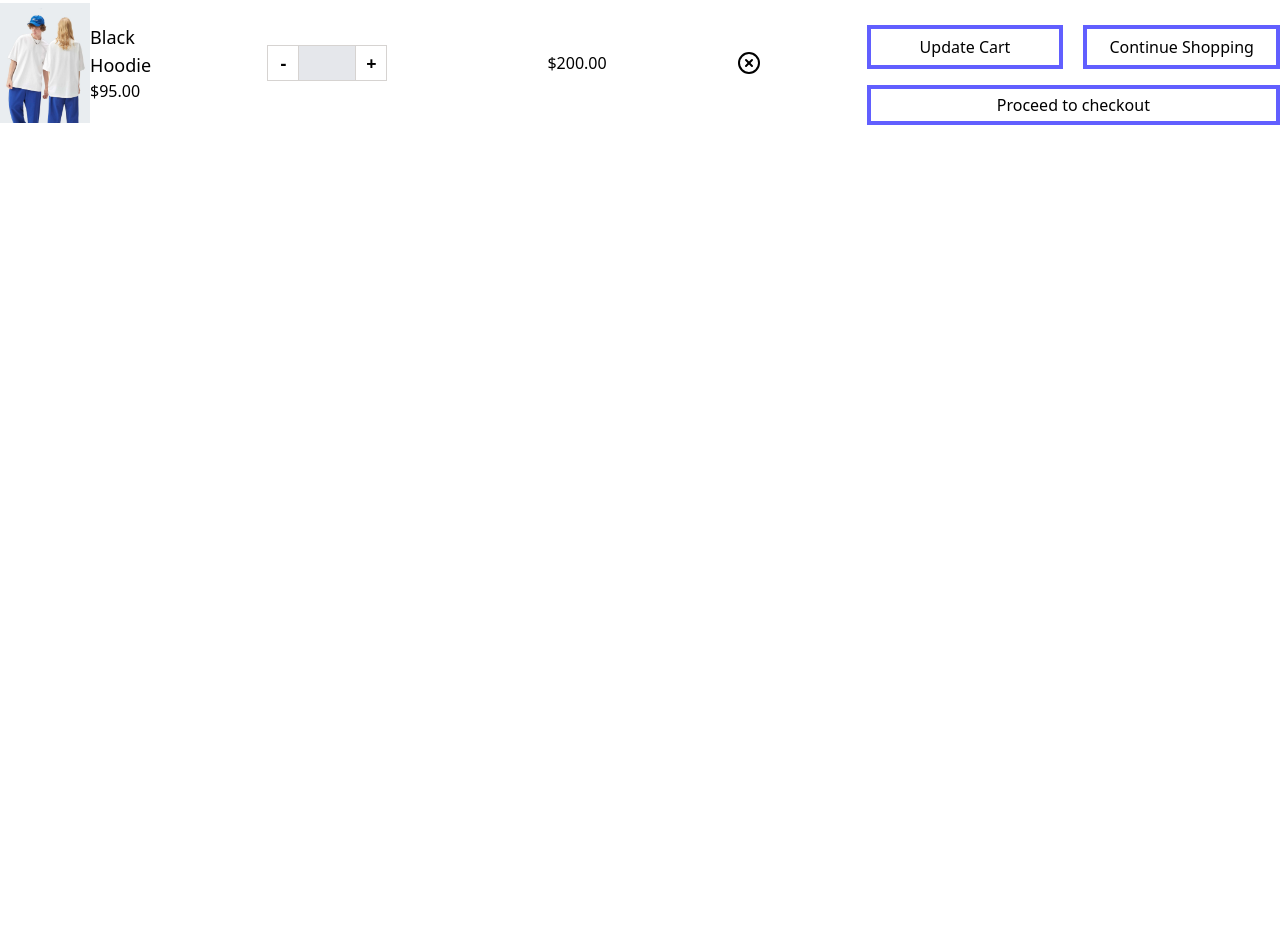
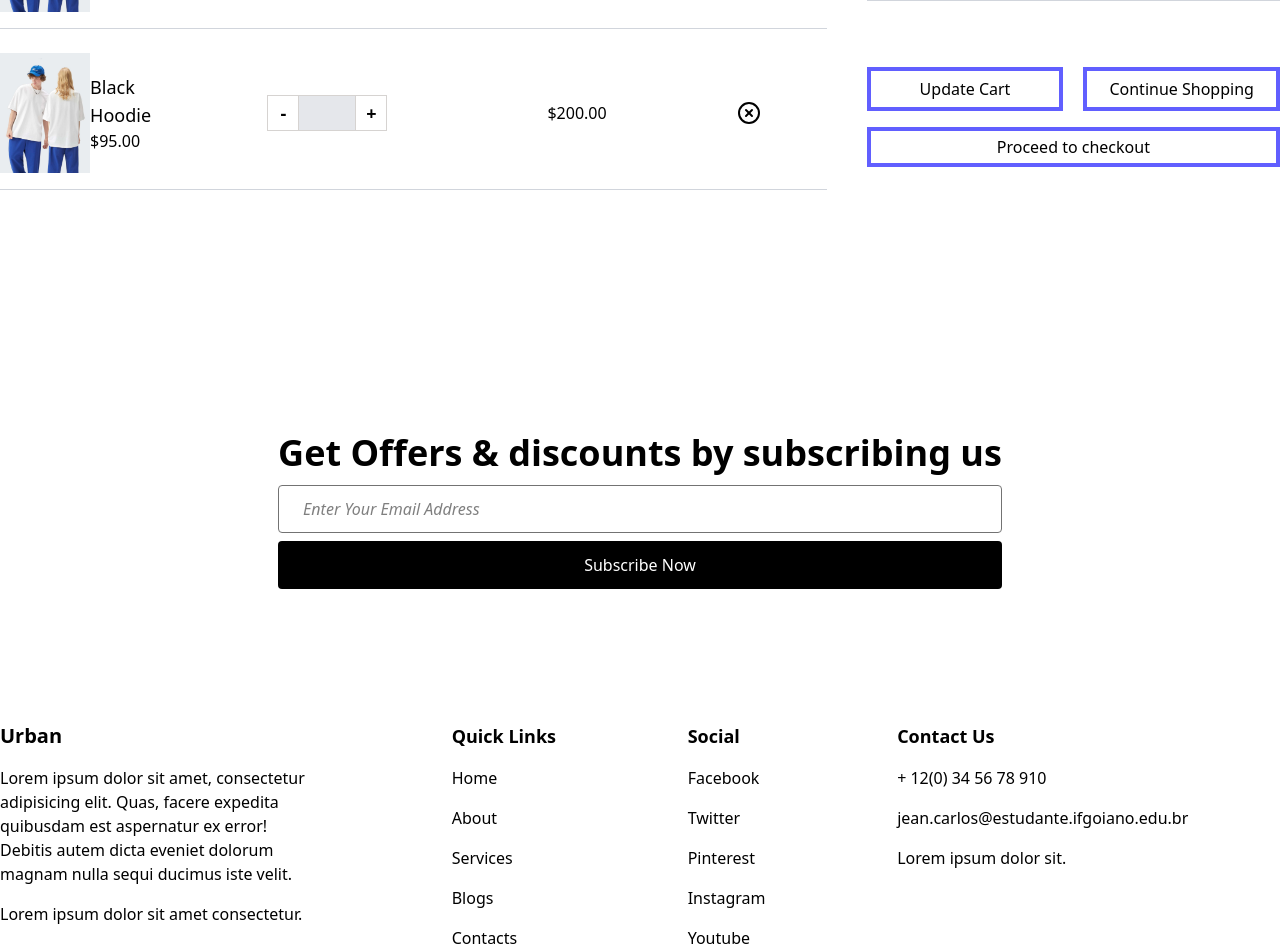
Before and after one commit to Zoidevzx/Projeto-Final-React, a Next.js app: page /cart in a window 1280 px wide. Shown: the part 460-1410 px from the top of the page. Before the commit the page ends 1271 px from the top, so only its background shows below. Built offline with nearby package versions, Linux system fonts and the light colour scheme.

Commit message:
Fim do Cart e ajustes no Shop

```diff
--- a/components/Cart.jsx
+++ b/components/Cart.jsx
@@ -1,5 +1,6 @@
 'use client'
 import { CircleX } from "lucide-react"
+import Link from 'next/link';
 
 export default function Cart() {
   return (
@@ -18,26 +19,7 @@ export default function Cart() {
               <p>Quantity</p>
               <p>Subtotal</p>
             </div>
-            <div className="grid grid-flow-row grid-cols-[1fr_2fr_1fr_1fr] gap-4">
-              <div className="flex-center">
-                <img src="item1_Home.png" alt="imagem 1" className="w-30 h-30 object-cover" />
-                <div>
-                  <h1 className='text-lg'>Black Hoodie</h1>
-                  <p>$95.00</p>
-                </div>
-              </div>
-              <div className="flex-center">
-                <button className='font-bold h-9 w-8 border-stone-300 border-1 text-lg'>-</button>
-                <input className='h-9 w-14 bg-gray-200 border-y-1 border-stone-300' type="text" name="" id="" />
-                <button className='font-bold h-9 w-8 border-stone-300 border-1 text-lg'>+</button>
-              </div>
-              <div className="flex-center">
-                <p>$200.00</p>
-              </div>
-              <div className="flex-center">
-                <CircleX />
-                <div className="border-b border-gray-300 mb-2"></div>
-              </div>
+            <div className="grid grid-cols-[1fr_2fr_1fr_1fr] gap-4 h-80 overflow-y-auto">
               <div className="flex-center">
                 <img src="item1_Home.png" alt="imagem 1" className="w-30 h-30 object-cover" />
                 <div>
@@ -56,6 +38,64 @@ export default function Cart() {
               <div className="flex-center">
                 <CircleX />
               </div>
+              <div className="col-span-4 border-b border-gray-300 mb-2"></div>
+              <div className="flex-center">
+                <img src="item1_Home.png" alt="imagem 1" className="w-30 h-30 object-cover" />
+                <div>
+                  <h1 className='text-lg'>Black Hoodie</h1>
+                  <p>$95.00</p>
+                </div>
+              </div>
+              <div className="flex-center">
+                <button className='font-bold h-9 w-8 border-stone-300 border-1 text-lg'>-</button>
+                <input className='h-9 w-14 bg-gray-200 border-y-1 border-stone-300' type="text" name="" id="" />
+                <button className='font-bold h-9 w-8 border-stone-300 border-1 text-lg'>+</button>
+              </div>
+              <div className="flex-center">
+                <p>$200.00</p>
+              </div>
+              <div className="flex-center">
+                <CircleX />
+              </div>
+              <div className="col-span-4 border-b border-gray-300 mb-2"></div>
+              <div className="flex-center">
+                <img src="item1_Home.png" alt="imagem 1" className="w-30 h-30 object-cover" />
+                <div>
+                  <h1 className='text-lg'>Black Hoodie</h1>
+                  <p>$95.00</p>
+                </div>
+              </div>
+              <div className="flex-center">
+                <button className='font-bold h-9 w-8 border-stone-300 border-1 text-lg'>-</button>
+                <input className='h-9 w-14 bg-gray-200 border-y-1 border-stone-300' type="text" name="" id="" />
+                <button className='font-bold h-9 w-8 border-stone-300 border-1 text-lg'>+</button>
+              </div>
+              <div className="flex-center">
+                <p>$200.00</p>
+              </div>
+              <div className="flex-center">
+                <CircleX />
+              </div>
+              <div className="col-span-4 border-b border-gray-300 mb-2"></div>
+              <div className="flex-center">
+                <img src="item1_Home.png" alt="imagem 1" className="w-30 h-30 object-cover" />
+                <div>
+                  <h1 className='text-lg'>Black Hoodie</h1>
+                  <p>$95.00</p>
+                </div>
+              </div>
+              <div className="flex-center">
+                <button className='font-bold h-9 w-8 border-stone-300 border-1 text-lg'>-</button>
+                <input className='h-9 w-14 bg-gray-200 border-y-1 border-stone-300' type="text" name="" id="" />
+                <button className='font-bold h-9 w-8 border-stone-300 border-1 text-lg'>+</button>
+              </div>
+              <div className="flex-center">
+                <p>$200.00</p>
+              </div>
+              <div className="flex-center">
+                <CircleX />
+              </div>
+              <div className="col-span-4 border-b border-gray-300 mb-2"></div>
             </div>
           </div>
 
@@ -73,16 +113,53 @@ export default function Cart() {
             </div>
             <div className="flex items-center h-50">
               <div className="grid grid-flow-row grid-cols-2 gap-x-5 gap-y-4 w-full">
-                <button className="text-center border-4 border-indigo-500/100 p-1 cursor-pointer h-11">Update Cart</button>
-                <button className="text-center border-4 border-indigo-500/100 p-1 cursor-pointer h-11">Continue Shopping</button>
+                <button className="text-center whitespace-nowrap border-4 border-indigo-500/100 p-1 cursor-pointer h-11">Update Cart</button>
+                <button className="text-center whitespace-nowrap border-4 border-indigo-500/100 p-1 cursor-pointer h-11">Continue Shopping</button>
                 <div className="col-span-2">
                   <button className="w-full text-center border-4 border-indigo-500/100 p-1 cursor-pointer">Proceed to checkout</button>
                 </div>
               </div>
             </div>
           </div>
-
         </div>
+        <div className="flex-center">
+          <div className="flex flex-col">
+            <h1 className="text-4xl font-bold text-center mb-3 text-wrap">Get Offers & discounts by subscribing us</h1>
+            <form className="flex flex-col gap-2" action="">
+              <input className='italic rounded-sm w-full h-12 pl-6 border-1 border-neutral-500' type="email" placeholder='Enter Your Email Address' />
+              <button className='bg-black text-white rounded-sm  w-full h-12'>Subscribe Now</button>
+            </form>
+          </div>
+        </div>
+        <footer className="grid grid-flow-col gap-10">
+          <div className="flex flex-col gap-y-4">
+            <h1 className="text-xl font-bold">Urban</h1>
+            <p className="text-wrap w-80">Lorem ipsum dolor sit amet, consectetur adipisicing elit. Quas, facere expedita quibusdam est aspernatur ex error! Debitis autem dicta eveniet dolorum magnam nulla sequi ducimus iste velit. </p>
+            <p className="text-wrap">Lorem ipsum dolor sit amet consectetur.</p>
+          </div>
+          <div className="flex flex-col gap-y-4">
+            <h1 className="text-lg font-bold">Quick Links</h1>
+            <Link href={'/'}>Home</Link>
+            <Link href={'/aboutus'}>About</Link>
+            <p>Services</p>
+            <p>Blogs</p>
+            <p>Contacts</p>
+          </div>
+          <div className="flex flex-col gap-y-4">
+            <h1 className="text-lg font-bold">Social</h1>
+            <p>Facebook</p>
+            <p>Twitter</p>
+            <p>Pinterest</p>
+            <p>Instagram</p>
+            <p>Youtube</p>
+          </div>
+          <div className="flex flex-col gap-y-4">
+            <h1 className="text-lg font-bold">Contact Us</h1>
+            <p className="text-wrap">+ 12(0) 34 56 78 910</p>
+            <p className="text-wrap">jean.carlos@estudante.ifgoiano.edu.br</p>
+            <p>Lorem ipsum dolor sit.</p>
+          </div>
+        </footer>
       </div>
     </div>
   );
```
Also changed, not shown: components/Shop.jsx (+25 -32 lines).
